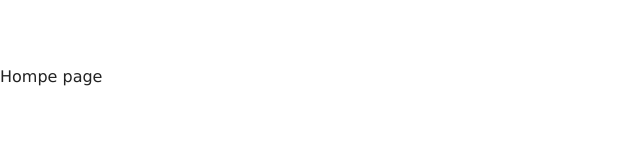
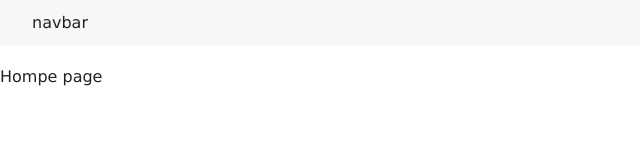
Before and after one commit to ValerianGerin/HotelApp, a React (Create React App) app: page / in a window 1280 px wide. Shown: the top 160 px of the page, without its empty margins (0-640 px from the left). Built offline with nearby package versions, Linux system fonts and the light colour scheme.

Commit message:
adding navbar component

```diff
--- a/src/App.css
+++ b/src/App.css
@@ -112,8 +112,8 @@ h6 {
   color: var(--primaryColor);
 }
 .nav-links {
-  height: 0;
-  overflow: hidden;
+  /*height: 0;
+  overflow: hidden;*/
   transition: var(--mainTransition);
   list-style-type: none;
 }
--- a/src/App.js
+++ b/src/App.js
@@ -2,11 +2,12 @@ import React from "react";
 import "./App.css";
 import { Route, Switch } from "react-router-dom";
 
-import { Home, Rooms, SingleRoom, Error } from "./components";
+import { NavBar, Home, Rooms, SingleRoom, Error } from "./components";
 
 const App = () => {
   return (
     <>
+    <NavBar/>
       <Switch>
         <Route exact path="/" component={Home}></Route>
         <Route exact path="/rooms" component={Rooms}></Route>
--- /dev/null
+++ b/src/components/Navbar.js
@@ -0,0 +1,19 @@
+import React, { Component } from "react";
+import logo from "../images/logo.svg";
+import { FaAlignRight } from "react-icons/fa";
+import { Link } from "react-router-dom";
+
+class Navbar extends Component {
+  state={
+    isOpen:false
+  }
+
+  handleToogle = ()=>{
+    this.setState({isOpen:!this.state.isOpen})
+  }
+  render() {
+    return <nav className="navbar">navbar</nav>;
+  }
+}
+
+export default Navbar;
--- a/src/components/index.js
+++ b/src/components/index.js
@@ -1,3 +1,4 @@
+export { default as NavBar} from "./Navbar"
 export {default as Home } from "./Home"
 export { default as Rooms } from './Rooms'
 export { default as SingleRoom } from './SingleRoom'
```
